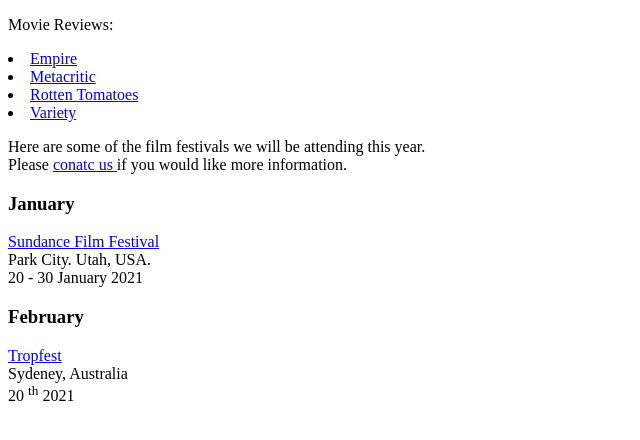
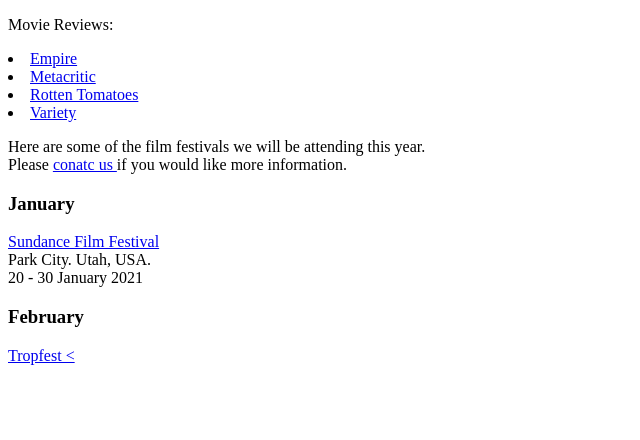
Before and after one commit to MycoMK/links-html, a plain HTML site: page index.html in a window 1280 px wide. Shown: the whole page, without its empty margins (0-640 px from the left). Drawn offline with Linux system fonts and the light colour scheme.

Commit message:
Update index.html

```diff
--- a/index.html
+++ b/index.html
@@ -2,11 +2,12 @@
 <html lang="en">
 <head>
     <meta charset="UTF-8">
-    <meta name="viewport" content="width=p, initial-scale=1.0">
+    <meta name="viewport" content="width=device-width, initial-scale=1.0">
     <meta http-equiv="X-UA-Compatible" content="ie=edge">
     <title>Document</title>
 </head>
 <body>
+
         <p>
                 Movie Reviews:
                 <li><a href="http://www.emireonline.com">Empire</a> </li>
@@ -25,7 +26,8 @@
 
                 <h3>February</h3>
 
-        <p><a href="http://www.tropfest.com">Tropfest </a> <br>Sydeney, Australia <br>
-           20 <sup>th</sup> 2021</p>
+                <p><a href="http://www.tropfest.com">Tropfest <
+
+
 </body>
 </html>
```
Lines whose indentation alone changed are shown as unchanged.
